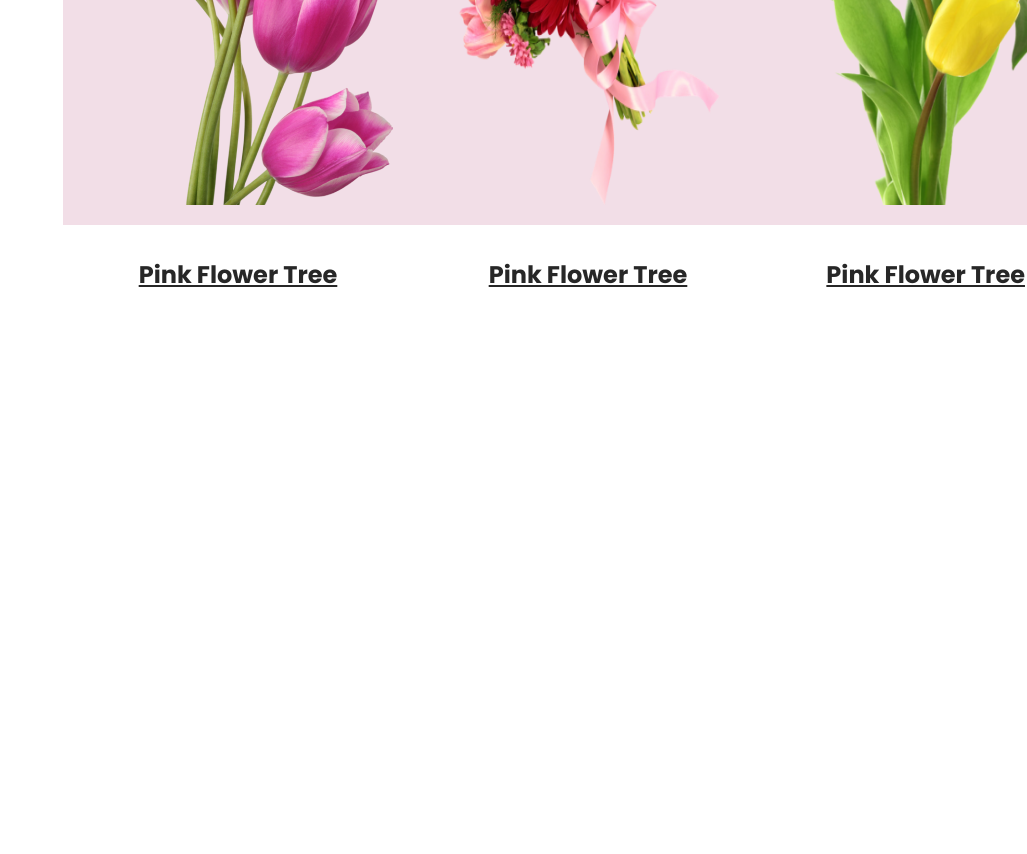
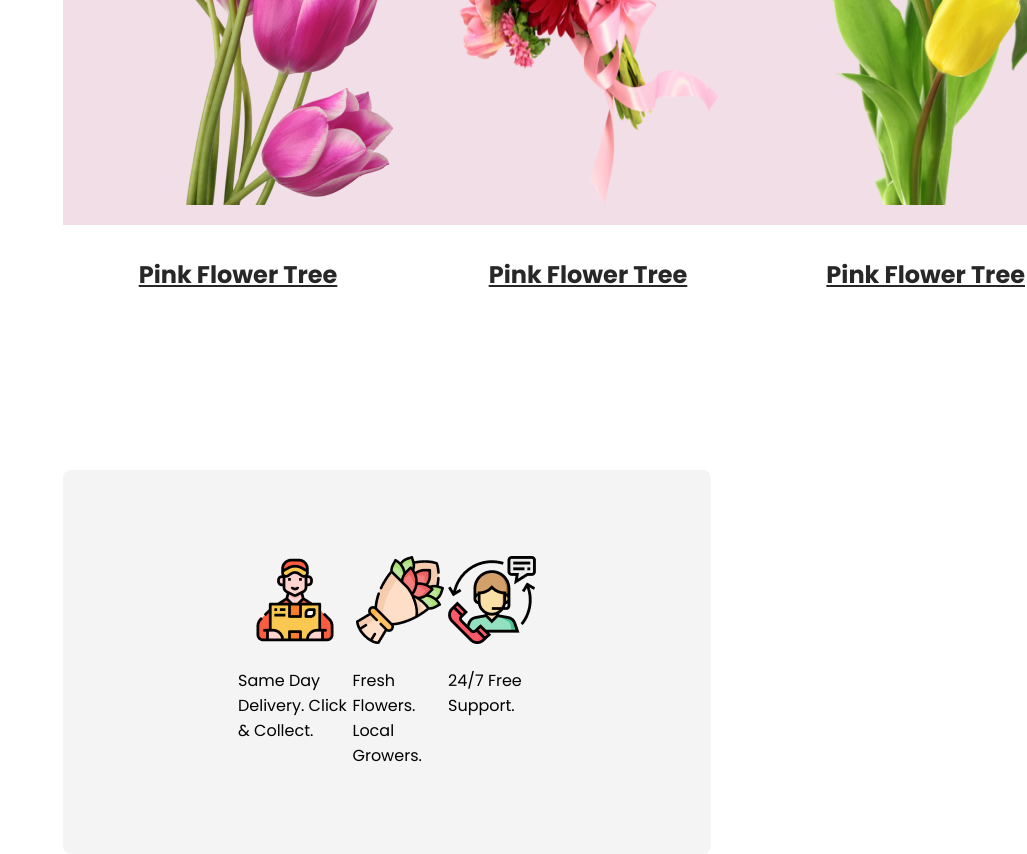
Before and after one commit to shimulbd23/flower-shop, a plain HTML site: page index.html in a window 1280 px wide. Shown: the part 1455-2309 px from the top of the page, without its empty margins (253-1280 px from the left). Before the commit the page ends 1747 px from the top, so only its background shows below. Drawn offline with Linux system fonts and the light colour scheme.

Commit message:
delivery section done

```diff
--- a/index.html
+++ b/index.html
@@ -62,6 +62,33 @@
                 </div>
             </div>
         </section>
+
+        <!-- featured flowers section done  -->
+
+        <!-- delivery section start  -->
+
+        <section class="delivery">
+            <div class="delivery-container">
+                <div class="delivery-item">
+                    <img src="./images/Group 57.png" alt="">
+                    <p class="delivery-text">
+                        Same Day Delivery. Click & Collect.
+                    </p>
+                </div>
+                <div class="delivery-item">
+                    <img src="./images/Group 58.png" alt="">
+                    <p class="delivery-text">
+                        Fresh Flowers. Local Growers.
+                    </p>
+                </div>
+                <div class="delivery-item">
+                    <img src="./images/Group 59.png" alt="">
+                    <p class="delivery-text">
+                        24/7 Free Support.
+                    </p>
+                </div>
+            </div>
+        </section>
     </main>
     <footer>
 
--- a/style.css
+++ b/style.css
@@ -43,7 +43,8 @@ header {
 }
 
 /* featured flowers start  */
-.featured-flowers {
+.featured-flowers,
+.delivery {
     margin: 178px 316px 0px;
 }
 
@@ -93,3 +94,28 @@ header {
     display: flex;
     justify-content: space-around;
 }
+
+/* delivery section  */
+
+.delivery {
+    border-radius: 8px;
+    background: rgba(39, 39, 39, 0.05);
+    padding: 86px 175px;
+}
+
+.delivery-item {
+    display: flex;
+    flex-direction: column;
+    align-items: center;
+}
+
+.delivery-item img {
+    width: 88px;
+    height: 88px;
+    margin-bottom: 24px;
+}
+
+.delivery-container {
+    display: flex;
+    justify-content: space-around;
+}
```
